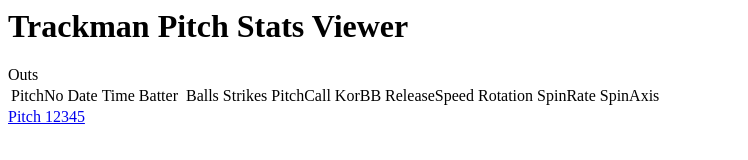
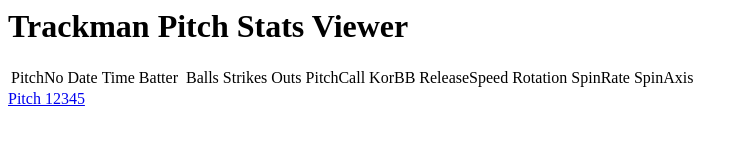
Before and after one commit to AnnaFaithM/annafaithm.github.io, a plain HTML site: page index.html in a window 1280 px wide. Shown: the whole page, without its empty margins (0-748 px from the left). Drawn offline with Linux system fonts and the light colour scheme.

Commit message:
Update index.html

```diff
--- a/index.html
+++ b/index.html
@@ -12,7 +12,7 @@
         <td>Batter<td>
         <td>Balls</td>
         <td>Strikes</td>
-        <rd>Outs</rd>
+        <td>Outs</td>
         <td>PitchCall</td>
         <td>KorBB</td>
         <td>ReleaseSpeed</td>
```
